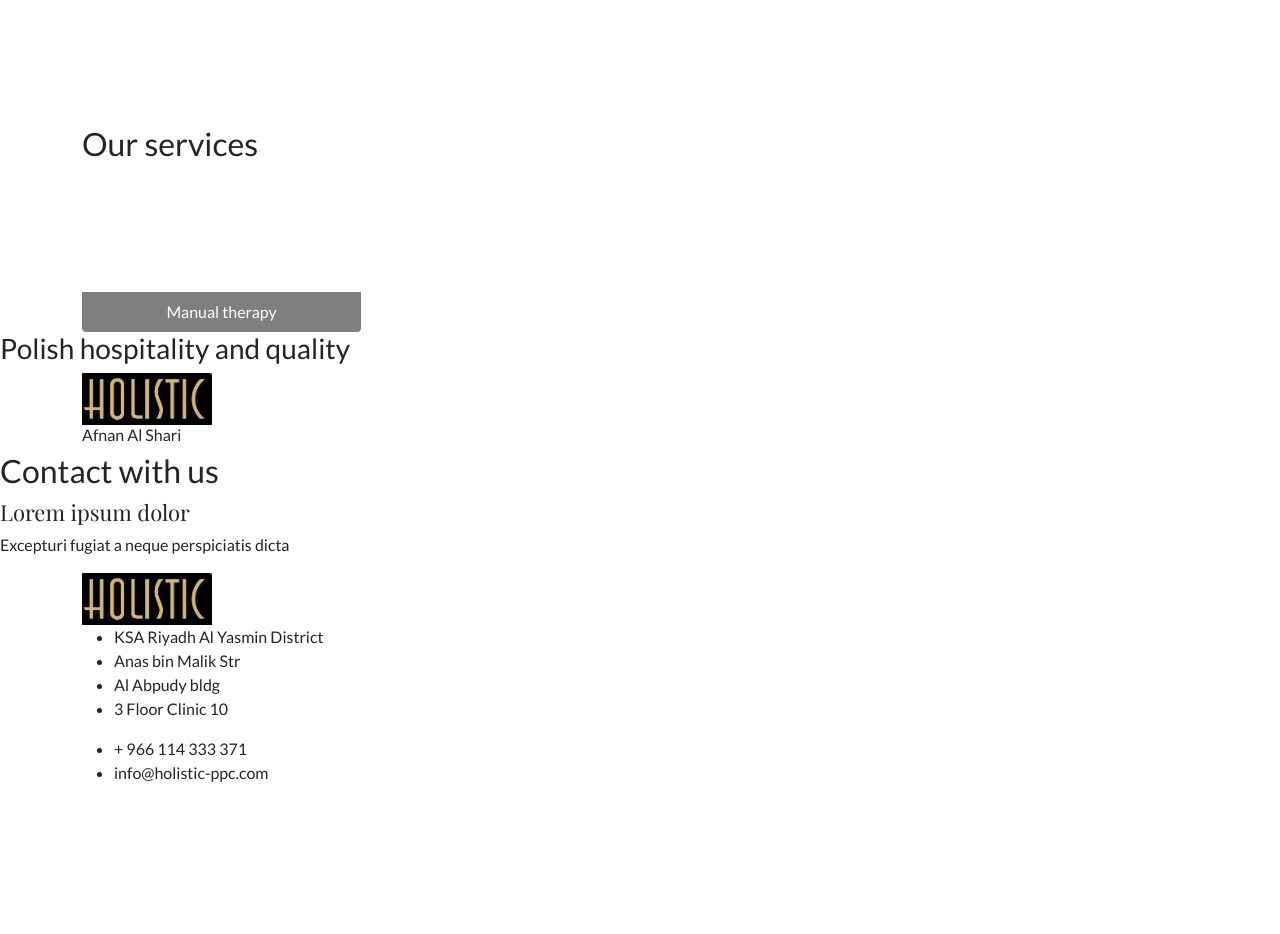
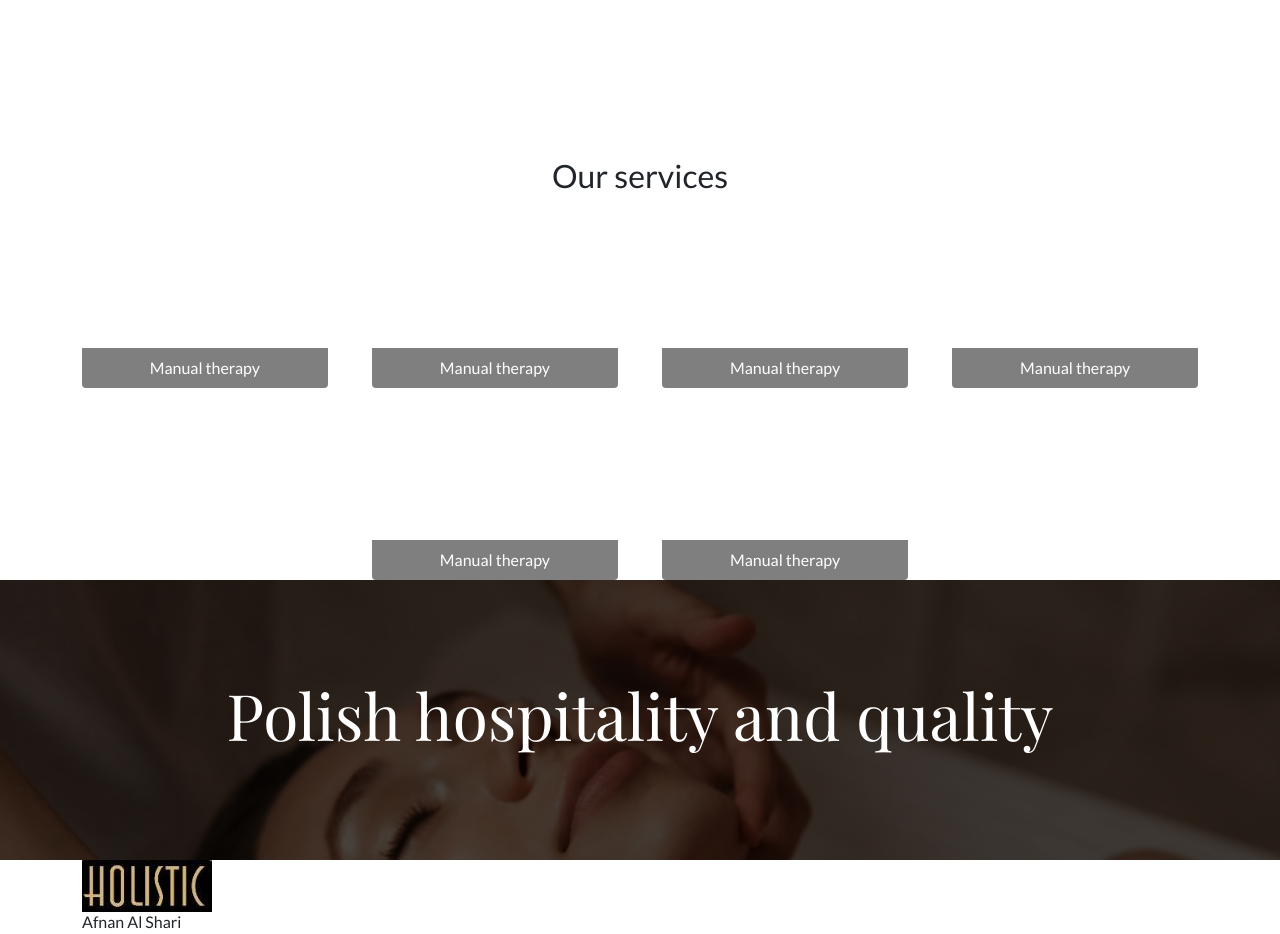
Before and after one commit to KubaKlin/holistic-site, a website: page index.html in a window 1280 px wide. Shown: the part 1326-2260 px from the top of the page. Before the commit the page ends 2223 px from the top, so only its background shows below. Drawn offline with nearby package versions, Linux system fonts and the light colour scheme.

Commit message:
work work

```diff
--- a/index.html
+++ b/index.html
@@ -74,11 +74,36 @@
 </section>
 
 <section class="our-services">
-  <div class="container">
+  <div class="container text-center">
     <h3 class="head-h3">
       Our services
     </h3>
     <div class="services-wrap d-flex">
+      <a href="#" class="service-box service-box-1">
+        <span class="service-box-head">
+          Manual therapy
+        </span>
+      </a>
+      <a href="#" class="service-box service-box-1">
+        <span class="service-box-head">
+          Manual therapy
+        </span>
+      </a>
+      <a href="#" class="service-box service-box-1">
+        <span class="service-box-head">
+          Manual therapy
+        </span>
+      </a>
+      <a href="#" class="service-box service-box-1">
+        <span class="service-box-head">
+          Manual therapy
+        </span>
+      </a>
+      <a href="#" class="service-box service-box-1">
+        <span class="service-box-head">
+          Manual therapy
+        </span>
+      </a>
       <a href="#" class="service-box service-box-1">
         <span class="service-box-head">
           Manual therapy
--- a/style/content.scss
+++ b/style/content.scss
@@ -30,13 +30,16 @@
 .services-wrap {
   display: flex;
   flex-wrap: wrap;
+  justify-content: center;
+  column-gap: 4%;
+  row-gap: 2rem;
 }
 
 .service-box {
   display: block;
   position: relative;
   height: 10rem;
-  flex-basis: 25%;
+  flex-basis: 22%;
   border-radius: .25rem;
   background-position: center;
   background-size: cover;
@@ -67,3 +70,33 @@
     background-image: url('../img/service-1.jpg');
   }
 }
+
+.mid-baner {
+  position: relative;
+  display: flex;
+  justify-content: center;
+  flex-direction: column;
+  height: 17.5rem;
+  background-image: url('../img/baner-back.jpg');
+  background-attachment: fixed;
+  background-size: cover;
+
+  &:after {
+    content: '';
+    position: absolute;
+    top: 0;
+    right: 0;
+    bottom: 0;
+    left: 0;
+    background-color: rgba(0,0,0,.7);
+  }
+
+  .mid-baner-head {
+    position: relative;
+    text-align: center;
+    color: #fff;
+    font-size: 4rem;
+    font-family: 'Playfair Display', serif;
+    z-index: 1;
+  }
+}
--- a/style/global.scss
+++ b/style/global.scss
@@ -10,20 +10,24 @@ body {
 
 .head-h1 {
   font-size: 5rem;
+  margin-bottom: 1.5rem;
   font-family: 'Playfair Display', serif;
 }
 
 .head-h3 {
   font-size: 2rem;
+  margin-bottom: 2rem;
 }
 
 .head-h5 {
   font-size: 1.375rem;
   font-family: 'Playfair Display', serif;
+  margin-bottom: 1rem;
 }
 
 .para {
   font-size: 1rem;
+  margin-bottom: 1rem;
 }
 
 .main-btn {
```
Also changed, not shown: style/style.css, 1 other file.
